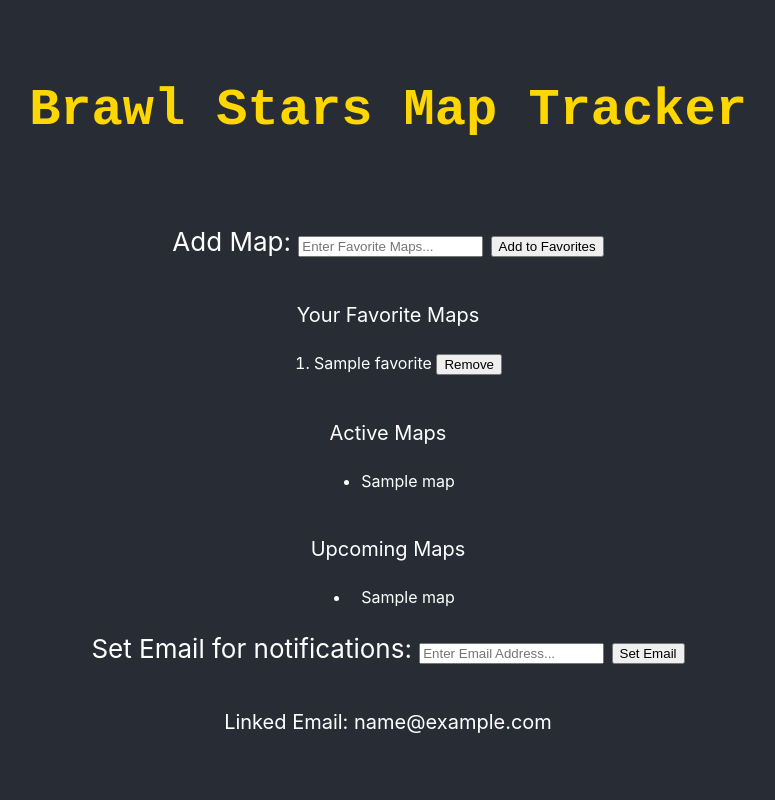
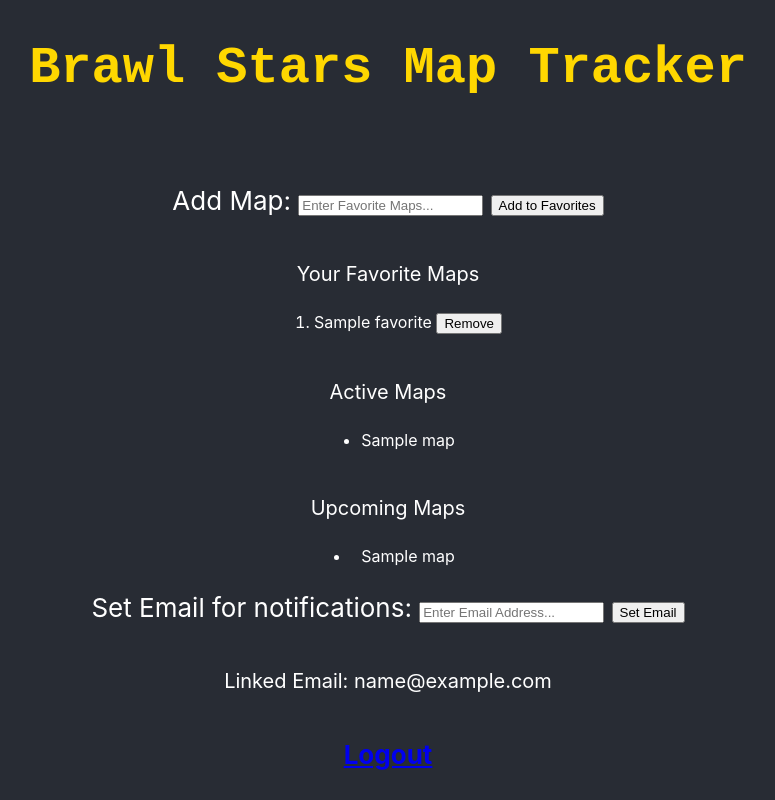
Before and after one commit to robotkid/fp-ia, a Flask app: template templates/index.html in a window 1280 px wide. Shown: the whole page, without its empty margins (252-1027 px from the left). Run offline with Flask 3, Linux system fonts and the light colour scheme; the template is opened without the code that fills it: most values are stand-ins (such as "Sample title", 1, 10 or a date in 2020); parts of the project's set-up code (start-up, migrations or seed data) failed here and were passed over; some libraries are stand-ins or nearby versions.

Commit message:
logout button

```diff
--- a/templates/index.html
+++ b/templates/index.html
@@ -52,6 +52,9 @@
                 </form>
 
                 <p style="font-size: 20px">Linked Email: {{ email }}</p>
+                <div class="header-menu-section">
+                    <p><a class="anchor-button" href="{{url_for('logout')}}"><strong>Logout</strong></a></p>
+                </div>
         </header>
     </div>
 
```
